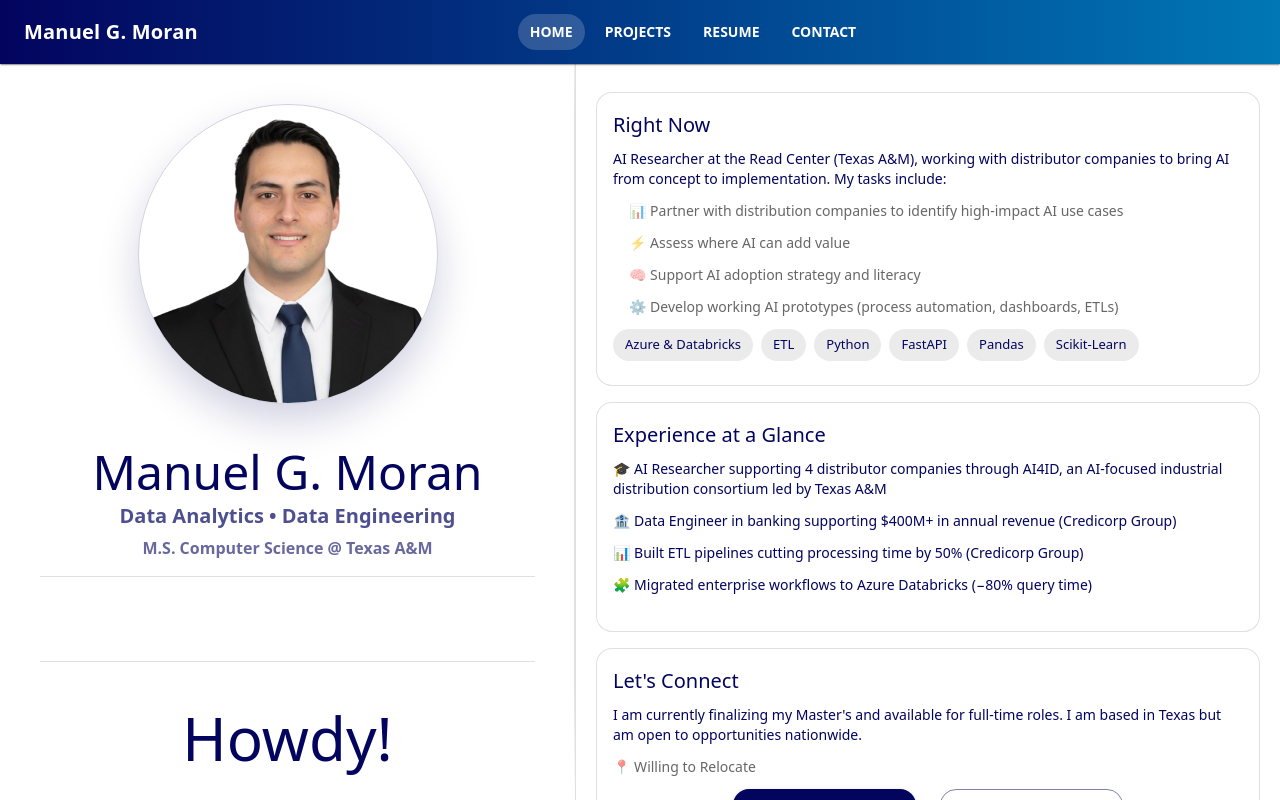
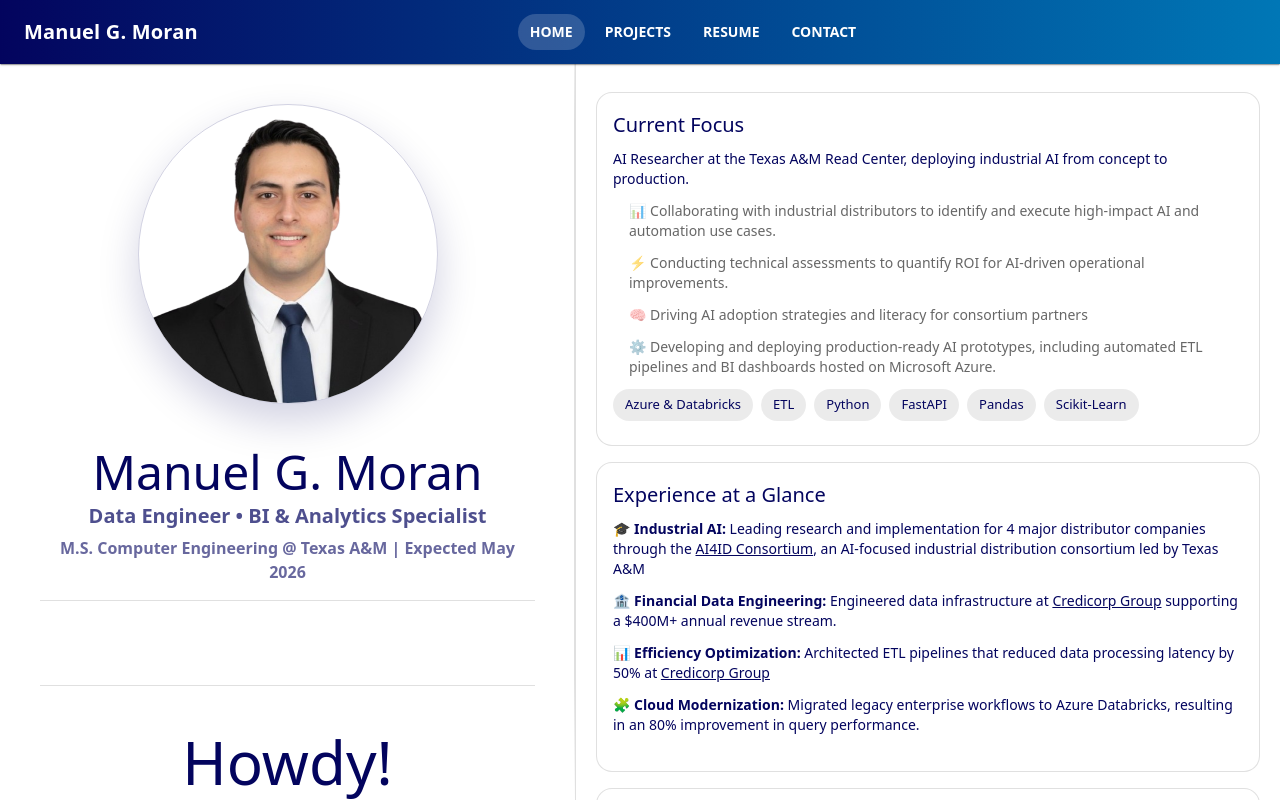
Before and after one commit to CodeBreakerMG/CV-Website-V2, a React (Vite) app: page / in a window 1280 px wide. Shown: the top 800 px of the page. Built offline with nearby package versions, Linux system fonts and the light colour scheme; some icons are missing.

Commit message:
Update on Descriptions.

```diff
--- a/src/components/LeftSideProfile.jsx
+++ b/src/components/LeftSideProfile.jsx
@@ -63,10 +63,10 @@ export default function LeftSideProfile() {
                 {site.person.fullName}
               </Typography>
               <Typography variant="h6" sx={{ fontWeight: 700, color: "rgba(3,4,94,0.70)" }}>
-                Data Analytics • Data Engineering
+                Data Engineer • BI & Analytics Specialist
               </Typography>
               <Typography sx={{ fontWeight: 600, color: "rgba(3,4,94,0.60)", mt: 0.5 }}>
-                M.S. Computer Science @ Texas A&amp;M
+                M.S. Computer Engineering @ Texas A&M | Expected May 2026
               </Typography>
             </Box>
               <Divider sx={{ mt: 2}} />
@@ -90,7 +90,7 @@ export default function LeftSideProfile() {
               </Typography>
               <br/>
               <Typography variant="h5" sx={{ fontWeight: 300, color: "rgba(3,4,94,0.70)" }}>
-                I am Manny, a Computer Scientist currently finalizing my Master's in Computer Science at Texas A&M. I am interested in AI, Deep learning and Data Analaytics.
+                I am a Data Engineer specializing in building scalable data pipelines and AI-driven analytics. Currently, I am leading web-app prototype deployments on Microsoft Azure for the Texas A&M Read Center to bridge the gap between industrial distribution and AI.
               </Typography>
 
             </Box>
--- a/src/components/RightSideHomePanel.jsx
+++ b/src/components/RightSideHomePanel.jsx
@@ -24,22 +24,22 @@ export default function RightSideHomePanel() {
       <Card variant="outlined">
         <CardContent>
           <Typography variant="h6" sx={{ mb: 1 }}>
-            Right Now
+            Current Focus
           </Typography>
           <Typography variant="body2" sx={{ mb: 1.5, color: "text.primary" }}>
-            AI Researcher at the Read Center (Texas A&M), working with distributor companies to bring AI from concept to implementation. My tasks include:
+            AI Researcher at the Texas A&M Read Center, deploying industrial AI from concept to production.
           </Typography>
           <Typography variant="body2" sx={{ pl: 2, mb: 1.5, color: "text.secondary" }}>
-            📊 Partner with distribution companies to identify high-impact AI use cases
+            📊 Collaborating with industrial distributors to identify and execute high-impact AI and automation use cases.
           </Typography>
           <Typography variant="body2" sx={{ pl: 2, mb: 1.5, color: "text.secondary" }}>
-            ⚡ Assess where AI can add value
+            ⚡ Conducting technical assessments to quantify ROI for AI-driven operational improvements.
           </Typography>
           <Typography variant="body2" sx={{ pl: 2, mb: 1.5, color: "text.secondary" }}>
-            🧠 Support AI adoption strategy and literacy
+            🧠 Driving AI adoption strategies and literacy for consortium partners
           </Typography>
             <Typography variant="body2" sx={{ pl: 2, mb: 1.5, color: "text.secondary" }}>
-            ⚙️ Develop working AI prototypes (process automation, dashboards, ETLs)
+            ⚙️ Developing and deploying production-ready AI prototypes, including automated ETL pipelines and BI dashboards hosted on Microsoft Azure.
           </Typography>
 
 
@@ -60,16 +60,16 @@ export default function RightSideHomePanel() {
             Experience at a Glance
           </Typography>
           <Typography variant="body2" sx={{ mb: 1.5, color: "text.primary" }}>
-            🎓 AI Researcher supporting 4 distributor companies through <a href="https://www.readcenter.com/ai4id/">AI4ID</a>, an AI-focused industrial distribution consortium led by Texas A&M
+            🎓 <strong>Industrial AI:</strong> Leading research and implementation for 4 major distributor companies through the <u><a href="https://readcenter.tamu.edu/ai4id/">AI4ID Consortium</a></u>, an AI-focused industrial distribution consortium led by Texas A&M
           </Typography>
           <Typography variant="body2" sx={{ mb: 1.5, color: "text.primary" }}>
-            🏦 Data Engineer in banking supporting $400M+ in annual revenue  <a href="https://credicorp.gcs-web.com/about">(Credicorp Group)</a>
+            🏦 <strong> Financial Data Engineering:</strong>  Engineered data infrastructure at <u><a href="https://credicorp.gcs-web.com/about">Credicorp Group</a></u> supporting a $400M+ annual revenue stream.
           </Typography>
           <Typography variant="body2" sx={{ mb: 1.5, color: "text.primary" }}>
-            📊 Built ETL pipelines cutting processing time by 50%  <a href="https://credicorp.gcs-web.com/about">(Credicorp Group)</a>
+            📊 <strong> Efficiency Optimization:</strong>  Architected ETL pipelines that reduced data processing latency by 50% at <u><a href="https://credicorp.gcs-web.com/about">Credicorp Group</a></u>
           </Typography>
           <Typography variant="body2" sx={{ mb: 1.5, color: "text.primary" }}>
-            🧩 Migrated enterprise workflows to Azure Databricks (−80% query time)
+            🧩 <strong> Cloud Modernization:</strong>  Migrated legacy enterprise workflows to Azure Databricks, resulting in an 80% improvement in query performance.
           </Typography>
 
 
```
